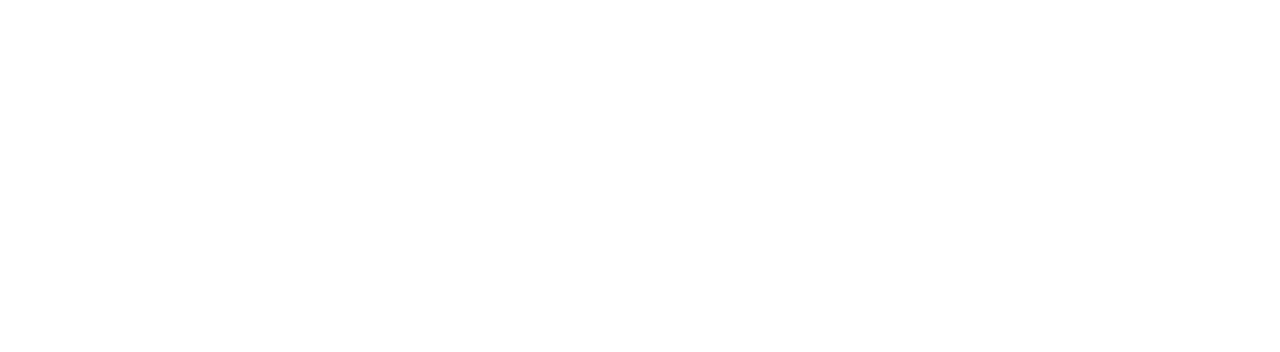
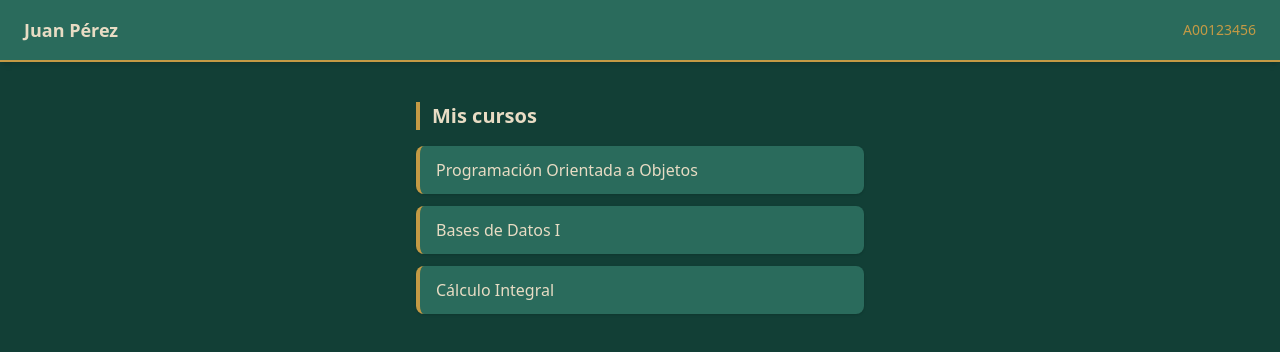
Before and after one commit to UPCLabs/classia, a React (Vite) app in the folder classia_front/: page /courses in a window 1280 px wide. Before the commit this address had no page. Shown: the top 352 px of the page. Built offline with nearby package versions, Linux system fonts and the light colour scheme.

Commit message:
Se creó vista de cursos

```diff
--- a/classia_front/src/router.tsx
+++ b/classia_front/src/router.tsx
@@ -3,6 +3,7 @@ import LoginView from './views/LoginView'
 import ProfileView from './views/ProfileView'
 import RegisterView from './views/RegisterView'
 import LandingPage from './views/LandingPage'
+import CoursesView from './views/EstudentCourses/CoursesView';
 
 
 export default function Router() {
@@ -10,9 +11,10 @@ export default function Router() {
     return (
         <BrowserRouter>
             <Routes>
-              <Route path='/login' element={<LoginView />} />
+              <Route path='/auth/login' element={<LoginView />} />
               <Route path='/profile' element={<ProfileView/>} />
-              <Route path='/register' element={<RegisterView />} />
+              <Route path='/auth/register' element={<RegisterView />} />
+              <Route path='/courses' element={<CoursesView />} />
               <Route path='/' element={<LandingPage />} />
             </Routes>
         </BrowserRouter>
--- /dev/null
+++ b/classia_front/src/views/EstudentCourses/CoursesView.tsx
@@ -0,0 +1,71 @@
+import { useState, useEffect } from 'react'
+
+interface Course {
+  id: number
+  name: string
+}
+
+interface Student {
+  name: string
+  code: string
+}
+
+export default function CoursesView() {
+
+  const [student, setStudent] = useState<Student | null>(null)
+
+  useEffect(() => {
+
+    setStudent({
+      name: 'Juan Pérez',
+      code: 'A00123456',
+    })
+  }, [])
+
+
+  const courses: Course[] = [
+    { id: 1, name: 'Programación Orientada a Objetos' },
+    { id: 2, name: 'Bases de Datos I' },
+    { id: 3, name: 'Cálculo Integral' },
+  ]
+
+ if (!student) {
+  return (
+    <div className="min-h-screen flex items-center justify-center bg-[#123F36]">
+      <p className="text-[#E8DCC4]">Cargando...</p>
+    </div>
+  )
+}
+
+return (
+  <div className="min-h-screen bg-[#123F36]">
+    <header className="bg-[#2A6B5C] px-6 py-4 flex justify-between items-center shadow-md border-b-2 border-[#C49A45]">
+      <h1 className="text-[#E8DCC4] font-semibold text-lg">
+        {student.name}
+      </h1>
+      <span className="text-[#C49A45] text-sm font-medium">
+        {student.code}
+      </span>
+    </header>
+
+    <div className="flex justify-center py-10 px-4">
+      <div className="w-full max-w-md">
+        <h2 className="text-[#E8DCC4] text-xl font-bold mb-4 border-l-4 border-[#C49A45] pl-3">
+          Mis cursos
+        </h2>
+
+        <div className="flex flex-col gap-3">
+          {courses.map((course) => (
+            <div
+              key={course.id}
+              className="bg-[#2A6B5C] text-[#E8DCC4] rounded-lg px-4 py-3 shadow border-l-4 border-[#C49A45] hover:border-[#E8DCC4] transition"
+            >
+              {course.name}
+            </div>
+          ))}
+        </div>
+      </div>
+    </div>
+  </div>
+)
+}
```
